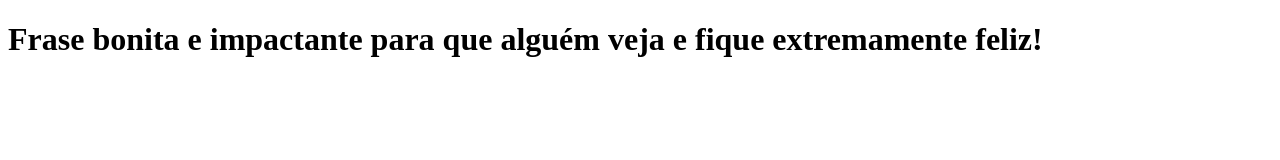
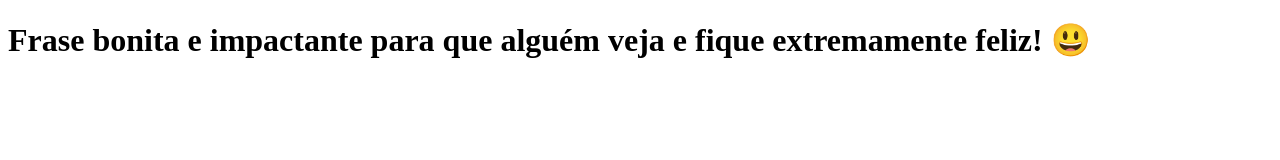
Before and after one commit to JotaCampagnolo/clone-tabnews, a Next.js app: page / in a window 1280 px wide. Shown: the top 160 px of the page. Built offline with nearby package versions, Linux system fonts and the light colour scheme.

Commit message:
Pequena alteração na frase para testar um novo deploy.

```diff
--- a/pages/index.js
+++ b/pages/index.js
@@ -1,5 +1,5 @@
 function Home() {
-  return <h1>Frase bonita e impactante para que alguém veja e fique extremamente feliz!</h1>
+  return <h1>Frase bonita e impactante para que alguém veja e fique extremamente feliz! 😃</h1>
 }
 
 export default Home;
```
